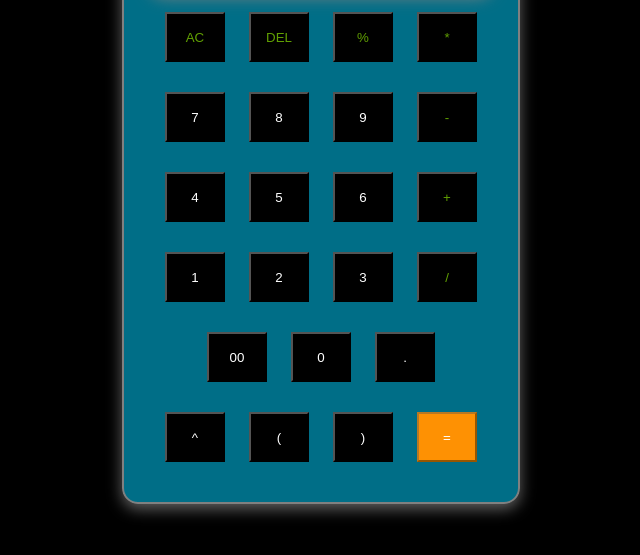
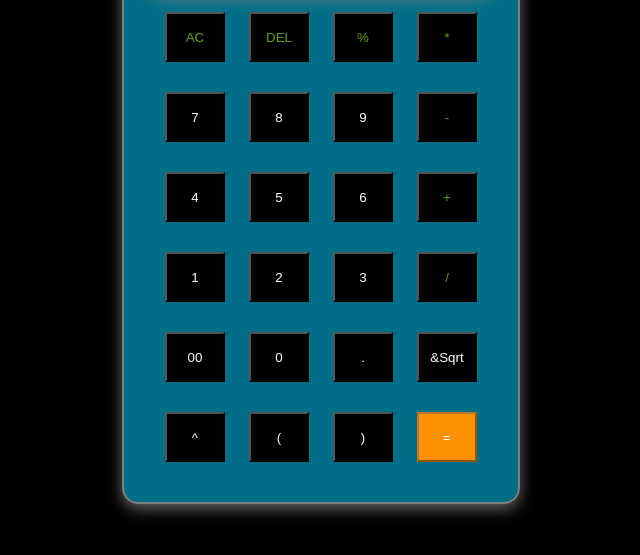
Before and after one commit to Arun8971/ArunsCalculator, a plain HTML site: page index.html in a window 1280 px wide. Shown: the part 171-726 px from the top of the page, without its empty margins (319-959 px from the left). Drawn offline with Linux system fonts and the light colour scheme.

Commit message:
Update index.html

```diff
--- a/index.html
+++ b/index.html
@@ -39,6 +39,7 @@
             <button onclick="input('00')">00</button>
             <button onclick="input('0')">0</button>
             <button onclick="input('.')">.</button>
+            <button onclick="input('&Sqrt')">&Sqrt</button>
         </div>
         <div class="abc">
         <button onclick="input('^')">^</button>
```
